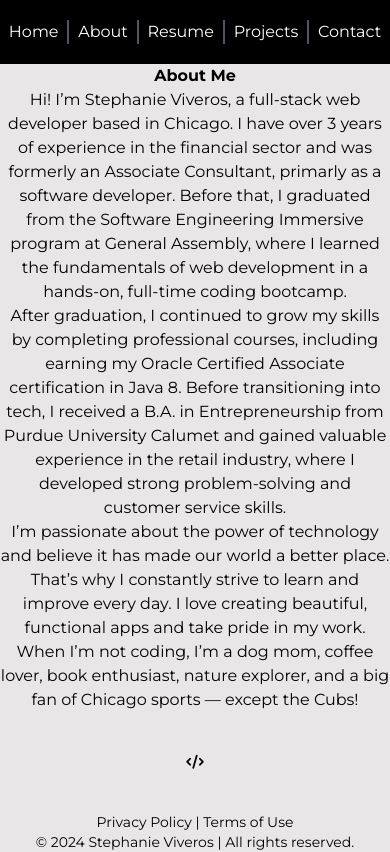
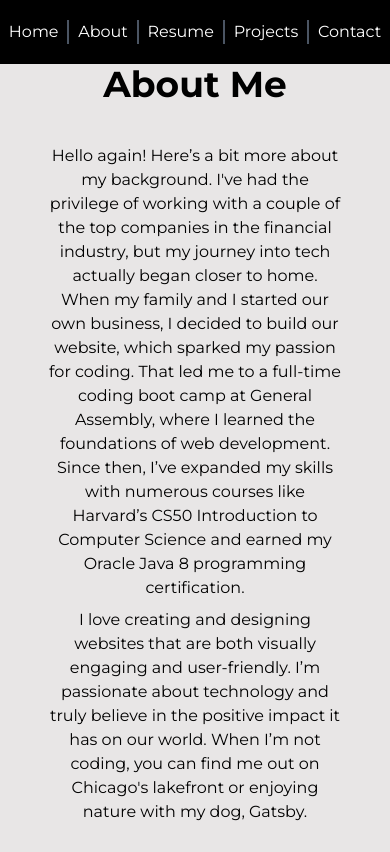
Before and after one commit to MidKnight92/stephanie-viveros-react-portfolio, a React (Vite) app: page /about in a window 390 px wide. Shown: the top 852 px of the page. Built offline with nearby package versions, Linux system fonts and the light colour scheme.

Commit message:
Update about content and add responsive design

```diff
--- a/src/index.css
+++ b/src/index.css
@@ -10,7 +10,7 @@
         lg:text-6xl
         xl:text-7xl
         md:text-5xl
-        sm:text-4xl;
+        text-4xl;
   }
 
   p {
--- a/src/routes/About.jsx
+++ b/src/routes/About.jsx
@@ -4,39 +4,26 @@ const About = ({ title }) => {
   useDocumentTitle({ title });
   return (
     <div className="md:main-content text-center md:text-pretty">
-      <h1 className="">
-        About Me
-      </h1>
-      <div className="items-center">
-        <div className="font-body">
-          <p>
-            Hi! I’m Stephanie Viveros, a full-stack web developer based in
-            Chicago. I have over 3 years of experience in the financial sector
-            and was formerly an Associate Consultant, primarly as a software
-            developer. Before that, I graduated from the Software Engineering
-            Immersive program at General Assembly, where I learned the
-            fundamentals of web development in a hands-on, full-time coding
-            bootcamp.
-          </p>
-          <p>
-            After graduation, I continued to grow my skills by completing
-            professional courses, including earning my Oracle Certified
-            Associate certification in Java 8. Before transitioning into tech, I
-            received a B.A. in Entrepreneurship from Purdue University Calumet
-            and gained valuable experience in the retail industry, where I
-            developed strong problem-solving and customer service skills.
-          </p>
-          <p>
-            I’m passionate about the power of technology and believe it has made
-            our world a better place. That’s why I constantly strive to learn
-            and improve every day. I love creating beautiful, functional apps
-            and take pride in my work.
-          </p>
-          <p>
-            When I’m not coding, I’m a dog mom, coffee lover, book enthusiast,
-            nature explorer, and a big fan of Chicago sports — except the Cubs!
-          </p>
-        </div>
+      <h1 className="">About Me</h1>
+      <div className="items-center m-10">
+        <p className="m-2">
+          Hello again! Here’s a bit more about my background. I've had the
+          privilege of working with a couple of the top companies in the
+          financial industry, but my journey into tech actually began closer to
+          home. When my family and I started our own business, I decided to
+          build our website, which sparked my passion for coding. That led me to
+          a full-time coding boot camp at General Assembly, where I learned the
+          foundations of web development. Since then, I’ve expanded my skills
+          with numerous courses like Harvard’s CS50 Introduction to Computer Science and earned my Oracle Java 8
+          programming certification.
+        </p>
+        <p className="m-2">
+          I love creating and designing websites that are both visually engaging
+          and user-friendly. I’m passionate about technology and truly believe
+          in the positive impact it has on our world. When I’m not coding, you
+          can find me out on Chicago's lakefront or enjoying nature with my dog,
+          Gatsby.
+        </p>
       </div>
     </div>
   );
```
